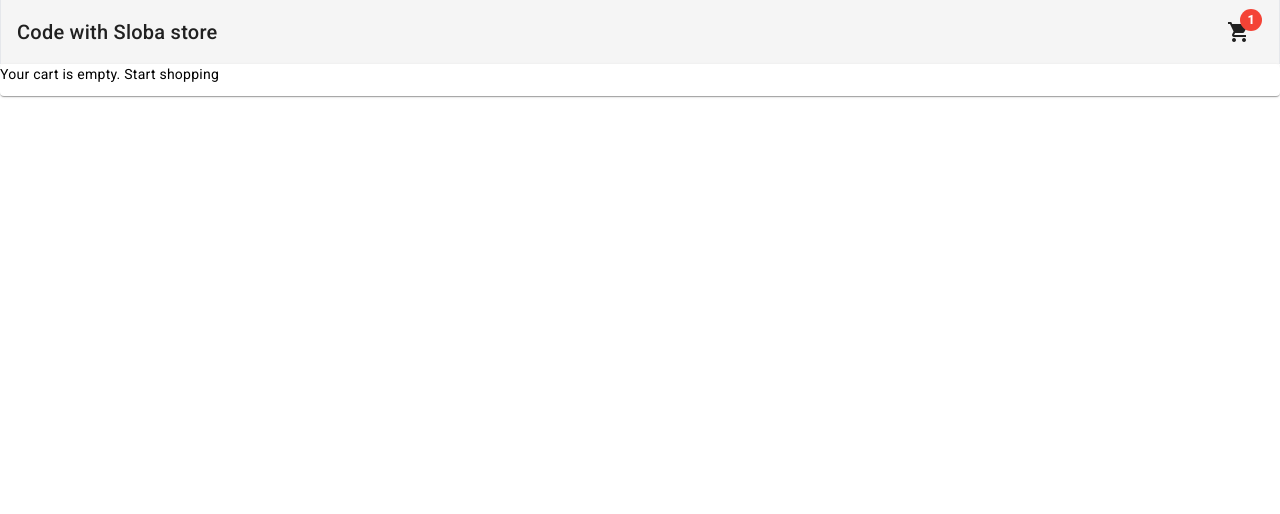
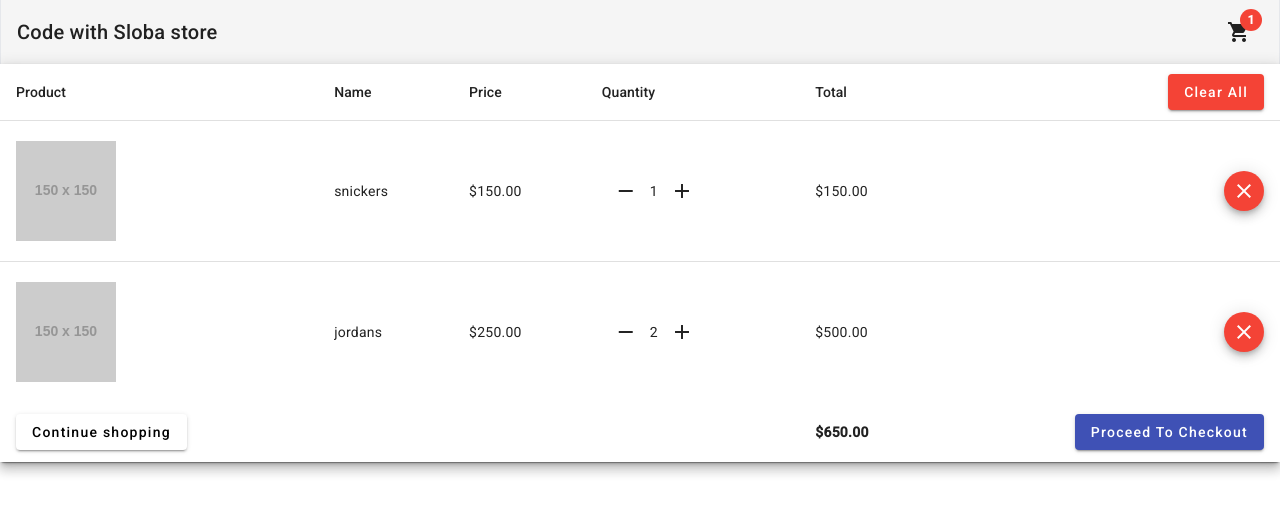
Before and after one commit to alonzosanchez3/AngularWebStore, an Angular app: page /cart in a window 1280 px wide. Shown: the top 514 px of the page. Built offline with nearby package versions, Linux system fonts and the light colour scheme.

Commit message:
added cart page

```diff
--- a/src/app/pages/cart/cart.component.html
+++ b/src/app/pages/cart/cart.component.html
@@ -1,9 +1,84 @@
-<mat-card *ngIf="cart.items.length">
+<mat-card *ngIf="cart.items.length" class="max-w-7xl mx-auto">
+  <table mat-table [dataSource]="dataSource" class="mat-elevation-z8 w-full">
+    <ng-container matColumnDef="product">
+      <th mat-header-cell *matHeaderCellDef>Product</th>
+      <td mat-cell *matCellDef="let element">
+        <img [src]="element.product" alt="product" class="w-[100px] my-5">
+      </td>
+      <td mat-footer-cell *matFooterCellDef>
+        <button mat-raised-button routerLink="/home">Continue shopping</button>
+      </td>
+    </ng-container>
 
+    <ng-container matColumnDef="name">
+      <th mat-header-cell *matHeaderCellDef>Name</th>
+      <td mat-cell *matCellDef="let element">
+        <span class="truncate max-w-xs block">{{element.name}}</span>
+      </td>
+      <td mat-footer-cell *matFooterCellDef>
+      </td>
+    </ng-container>
+
+    <ng-container matColumnDef="price">
+      <th mat-header-cell *matHeaderCellDef>Price</th>
+      <td mat-cell *matCellDef="let element">
+        {{element.price | currency}}
+      </td>
+      <td mat-footer-cell *matFooterCellDef>
+      </td>
+    </ng-container>
+    <ng-container matColumnDef="quantity">
+      <th mat-header-cell *matHeaderCellDef>Quantity</th>
+      <td mat-cell *matCellDef="let element">
+        <div class="flex items-center">
+          <button mat-icon-button>
+            <mat-icon>remove</mat-icon>
+          </button>
+          <span>{{element.quantity}}</span>
+          <button mat-icon-button>
+            <mat-icon>add</mat-icon>
+          </button>
+        </div>
+      </td>
+      <td mat-footer-cell *matFooterCellDef>
+      </td>
+    </ng-container>
+    <ng-container matColumnDef="total">
+      <th mat-header-cell *matHeaderCellDef>Total</th>
+      <td mat-cell *matCellDef="let element">
+        {{(element.price * element.quantity) | currency}}
+      </td>
+      <td mat-footer-cell *matFooterCellDef>
+        <span class="font-bold py-5 block">
+          {{getTotal(cart.items) | currency}}
+        </span>
+      </td>
+    </ng-container>
+
+    <ng-container matColumnDef="action">
+      <th mat-header-cell *matHeaderCellDef>
+        <button mat-raised-button color="warn" class="float-right">
+          Clear All
+        </button>
+      </th>
+      <td mat-cell *matCellDef="let element">
+        <button mat-mini-fab color="warn" class="float-right">
+          <mat-icon>close</mat-icon>
+        </button>
+      </td>
+      <td mat-footer-cell *matFooterCellDef>
+        <button mat-raised-button color="primary" class="float-right">Proceed To Checkout</button>
+      </td>
+    </ng-container>
+
+    <tr mat-header-row *matHeaderRowDef="displayedColumns"></tr>
+    <tr mat-row *matRowDef="let row; columns: displayedColumns"></tr>
+    <tr mat-footer-row *matFooterRowDef="displayedColumns"></tr>
+  </table>
 </mat-card>
-<mat-card>
+<mat-card *ngIf="!cart.items.length">
   <p>
     Your cart is empty.
-    <button>Start shopping</button>
+    <button mat-raised-button routerLink="/home">Start shopping</button>
   </p>
 </mat-card>
--- a/src/app/pages/cart/cart.component.ts
+++ b/src/app/pages/cart/cart.component.ts
@@ -15,7 +15,15 @@
     price: 150,
     quantity: 1,
     id: 1
-  }]};
+  },
+  {
+    product: 'https://via.placeholder.com/150',
+    name: 'jordans',
+    price: 250,
+    quantity: 2,
+    id: 2
+  }
+]};
 
   dataSource: CartItem[] = []
   displayedColumns: string[] = [
@@ -27,6 +35,13 @@
     'action'
   ]
 
+  getTotal(items: CartItem[]): number {
+    return items.map((item) => {
+      return item.price * item.quantity
+    })
+    .reduce((prev, current) => prev + current, 0)
+  }
+
   ngOnInit() {
     this.dataSource = this.cart.items;
   }
```
